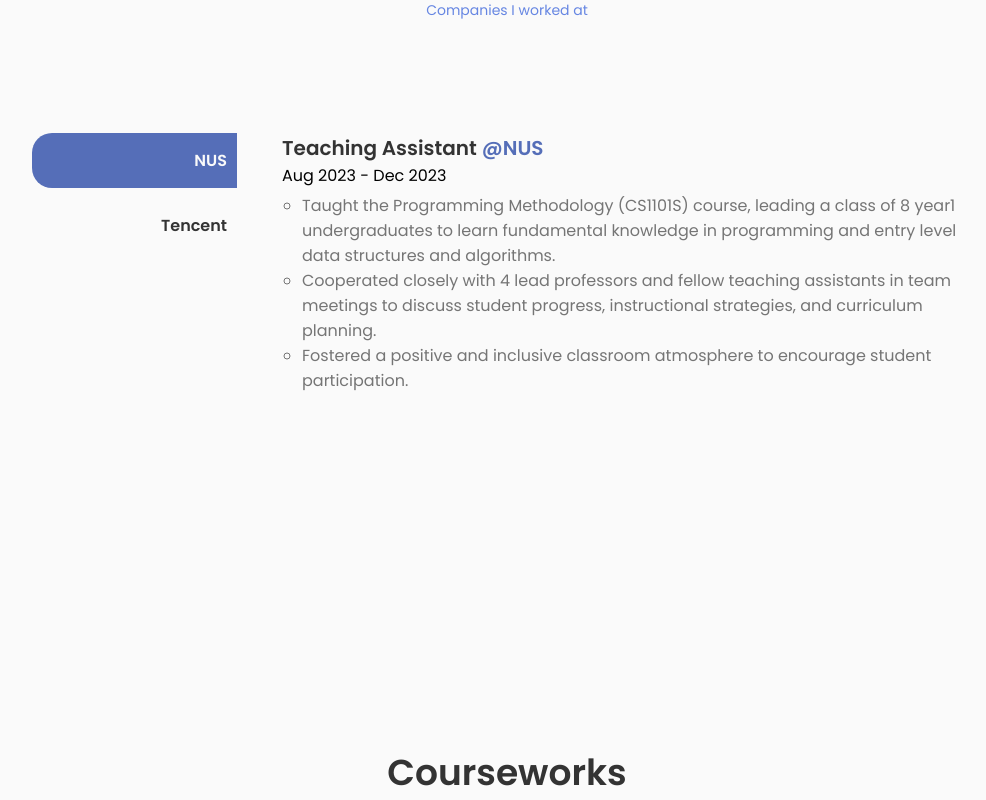
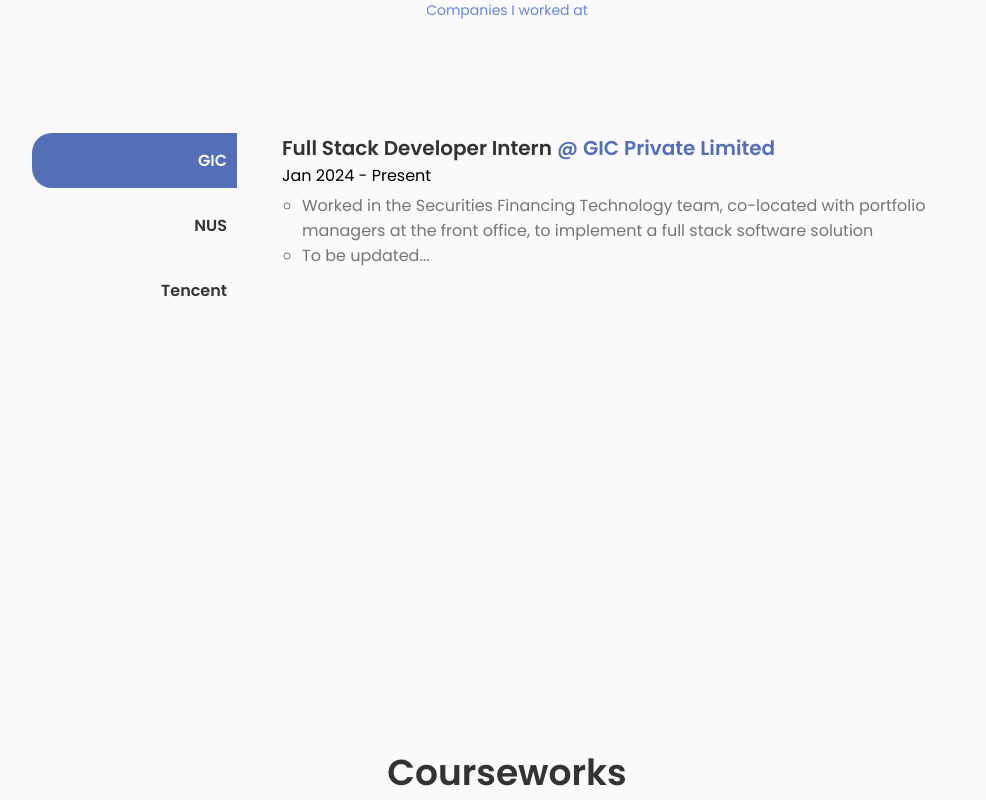
Before and after one commit to yucongkoo/yucongkoo.github.io, a React (Create React App) app: page / in a window 1280 px wide. Shown: the part 1720-2520 px from the top of the page, without its empty margins (133-1119 px from the left). Built offline with nearby package versions, Linux system fonts and the light colour scheme.

Commit message:
Add experience

```diff
--- a/src/components/Coursework/Coursework.js
+++ b/src/components/Coursework/Coursework.js
@@ -142,6 +142,11 @@
                 courseLink: 'https://nusmods.com/courses/CS2106/introduction-to-operating-systems',
                 courseGrade: 'Grading In Progress'
             },
+            {
+                course: 'CP2106 Independent Software Development Project',
+                courseLink: 'https://nusmods.com/courses/CP2106/independent-software-development-project-orbital',
+                courseGrade: 'CS'
+            },
         ]
     },
     {
--- a/src/components/Experience/Experience.js
+++ b/src/components/Experience/Experience.js
@@ -17,26 +17,39 @@
 
 const experiencesData = [
     {
+        company : 'GIC',
+        companyFullName: 'GIC Private Limited',
+        companyLink: 'https://www.gic.com.sg',
+        title: 'Full Stack Developer Intern',
+        date: 'Jan 2024 - Present',
+        body: [
+            "Worked in the Securities Financing Technology team, co-located with portfolio managers at the front office, to implement a full stack software solution",
+            "To be updated..."
+        ]
+    },
+    {
         company : 'NUS',
+        companyFullName: 'National University of Singapore',
         companyLink: 'https://www.nus.edu.sg',
         title: 'Teaching Assistant',
         date: 'Aug 2023 - Dec 2023',
         body: [
-            "Taught the Programming Methodology (CS1101S) course, leading a class of 8 year1 undergraduates to learn fundamental knowledge in programming and entry level data structures and algorithms.",
-            "Cooperated closely with 4 lead professors and fellow teaching assistants in team meetings to discuss student progress, instructional strategies, and curriculum planning.",
-            "Fostered a positive and inclusive classroom atmosphere to encourage student participation.",
+            "Taught the Programming Methodology (CS1101S) course, leading a class of 8 year1 undergraduates to learn fundamental knowledge in programming and entry level data structures and algorithms",
+            "Cooperated closely with 4 lead professors and fellow teaching assistants in team meetings to discuss student progress, instructional strategies, and curriculum planning",
+            "Fostered a positive and inclusive classroom atmosphere to encourage student participation",
         ]
     },
     {
         company : 'Tencent',
+        companyFullName: 'Tencent Holdings Ltd.',
         companyLink: 'https://www.tencent.com/en-us/',
         title: 'Front End Developer Intern',
         date: 'May 2023 - Aug 2023',
         body: [
-            "Collaborated intensively with a team of 20, consisting front end engineers, back end engineers, product managers and designers to develop an AI Generative Content tool.",
-            "Studied source code of up to 10 different flutter libraries, contributed to more than 5000 lines of code in production, and learned about the Model,View,Controller(MVC) architecture thoroughly.",
-            "Implemented an interactive text field for a text-to-sound(TTS) feature using the Flutter framework, allowing users to adjust specific settings of a text including volume, pitch, speed, pronunciation etc.",
-            "Demonstrated incredible problem solving and debugging skills, highly praised by mentor and manager."
+            "Collaborated intensively with a team of 20, consisting front end engineers, back end engineers, product managers and designers to develop an AI Generative Content tool",
+            "Studied source code of up to 10 different flutter libraries, contributed to more than 5000 lines of code in production, and learned about the Model,View,Controller(MVC) architecture thoroughly",
+            "Implemented an interactive text field for a text-to-sound(TTS) feature using the Flutter framework, allowing users to adjust specific settings of a text including volume, pitch, speed, pronunciation etc",
+            "Demonstrated incredible problem solving and debugging skills, highly praised by mentor and manager"
         ]
     }
 ]
--- a/src/components/Experience/TabList/TabList.css
+++ b/src/components/Experience/TabList/TabList.css
@@ -50,6 +50,7 @@
     font-weight: var(--font-semi-bold);
     color: var(--title-color);
     display: flex;
+    align-items: center;
 }
 
 .tabContentHeaderLinkContainer {
--- a/src/components/Experience/TabList/TabList.js
+++ b/src/components/Experience/TabList/TabList.js
@@ -29,8 +29,10 @@
                     {activeTabData.title}
                     <span className='tabContentHeaderLinkContainer'>
                         @
+                    </span>
+                    <span className='tabContentHeaderLinkContainer'>
                         <a className='tabContentHeaderLink' href={activeTabData.companyLink} target="_blank" rel="noreferrer">
-                            {activeTabData.company}
+                            {activeTabData.companyFullName}
                         </a>
                     </span>
 
```
